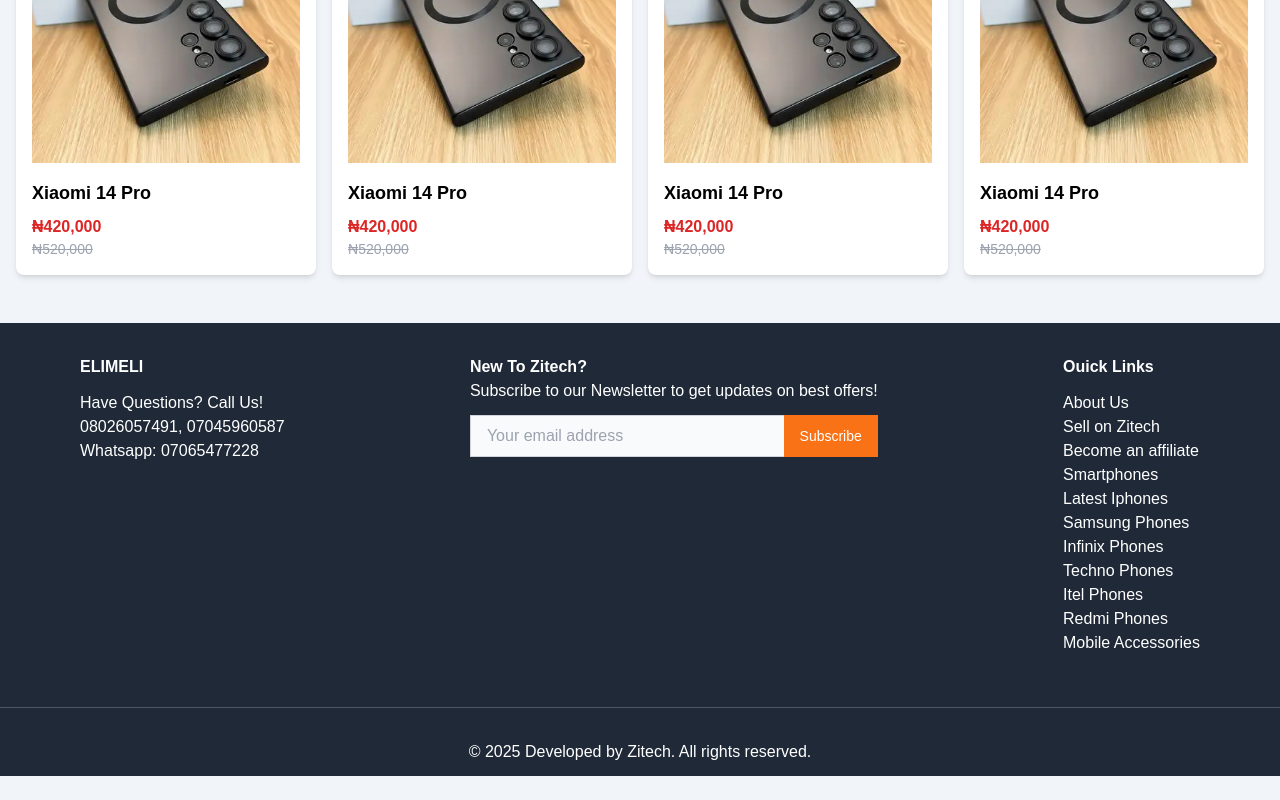
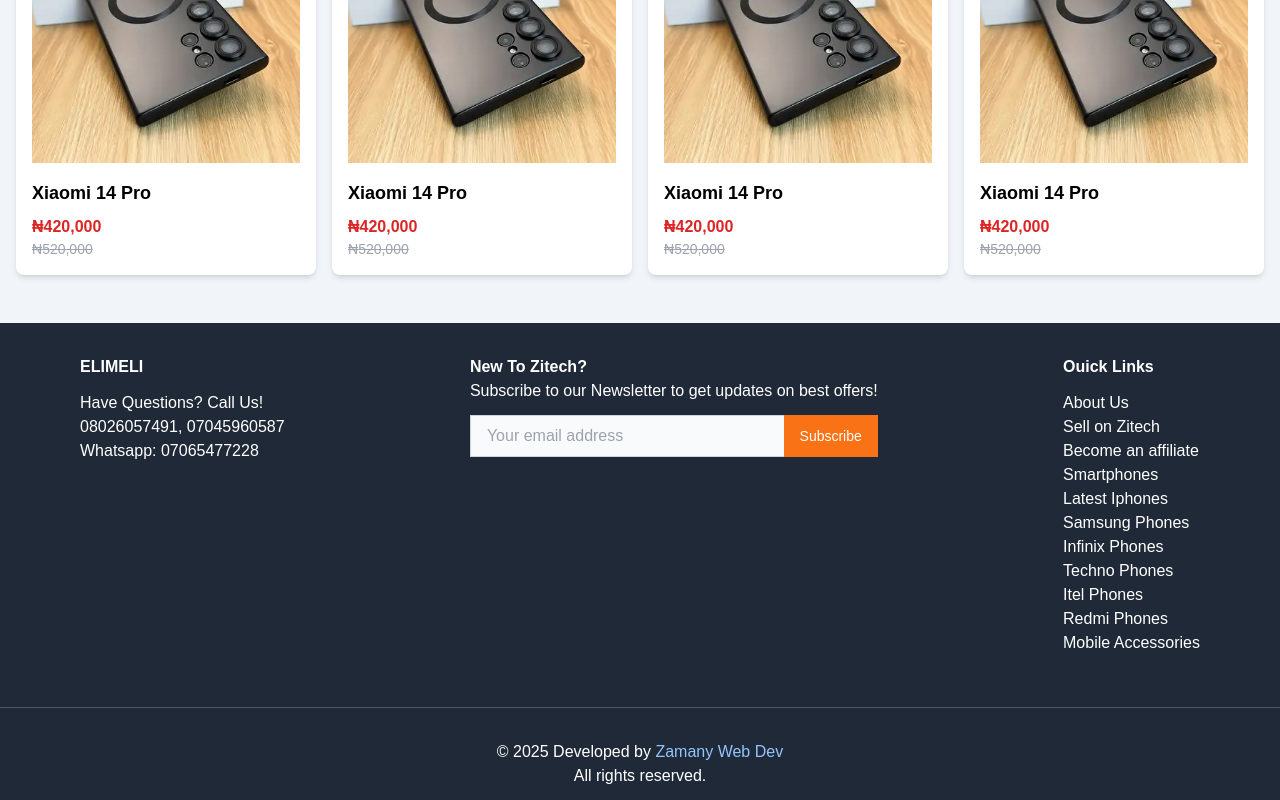
Before and after one commit to Zamany11/e-commerce, a Next.js app: page / in a window 1280 px wide. Shown: the part 4682-5482 px from the top of the page. Before the commit the page ends 5458 px from the top, so only its background shows below. Built offline with nearby package versions, Linux system fonts and the light colour scheme.

Commit message:
Modified the Ui

```diff
--- a/src/app/page.tsx
+++ b/src/app/page.tsx
@@ -1,6 +1,5 @@
 import HeroSection from "@/components/HeroSection";
 import HomePage from "@/components/HomePage";
-import LogoMarquee from "@/components/LogoMarquee";
 import Nav2 from "@/components/Nav-2";
 
 export default function Home() {
@@ -8,9 +7,6 @@
     <div className="bg-slate-100">
       <Nav2 />
       <HeroSection />
-      <div className="mt-8">
-        <LogoMarquee />
-      </div>
       <HomePage />
     </div>
   );
--- a/src/components/Footer.tsx
+++ b/src/components/Footer.tsx
@@ -1,4 +1,4 @@
-
+import Link from "next/link";
 import NewsLetter from "./NewsLetter";
 
 
@@ -51,7 +51,11 @@
             </div>
 
                 <div className="border-t border-gray-600 mt-8 pt-8 text-center px-8">
-                  <p>&copy; {new Date().getFullYear()} Developed by Zitech. All rights reserved.</p>
+                    <Link href="https://wa.me/message/SYION5AVZPNSK1">
+                         <p>&copy; {new Date().getFullYear()} Developed by
+                            <span className="text-blue-300 hover:underline"> Zamany Web Dev</span> <br />
+                             All rights reserved.</p>
+                  </Link>
                </div>
         </section>
     )
--- a/src/components/HeroSection.tsx
+++ b/src/components/HeroSection.tsx
@@ -4,6 +4,7 @@
 import "slick-carousel/slick/slick.css";
 import "slick-carousel/slick/slick-theme.css";
 import Image from "next/image";
+import LogoMarquee from "./LogoMarquee";
 
 const HeroSection = () => {
   const [currentSlide, setCurrentSlide] = useState(0);
@@ -131,6 +132,9 @@
   </div>
 </div>
 </div>
+<div className="mt-2 md:mt-8">
+<LogoMarquee />
+</div>
 </div>
 
 
--- a/src/components/LogoMarquee.tsx
+++ b/src/components/LogoMarquee.tsx
@@ -18,7 +18,7 @@
       <div className="logo-marquee-container md:rounded-sm">
       <Marquee speed={50} gradient={false} pauseOnHover={true}>
         {logos.map((logo, index) => (
-          <div key={index} className="logo-item">
+          <div key={index} className="mx-6 md:mx-12 logo-item">
             <Image src={logo.src} alt={logo.alt} width={60} height={60} />
           </div>
         ))}
--- a/src/components/ui/LogoMarquee.css
+++ b/src/components/ui/LogoMarquee.css
@@ -15,9 +15,7 @@
   margin-bottom: 20px;
 }
 
-.logo-item {
-  margin: 0 3rem; /* Spacing between logos */
-}
+
 
 .logo-item img {
   width: auto;
```
